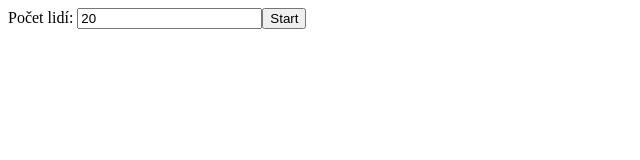
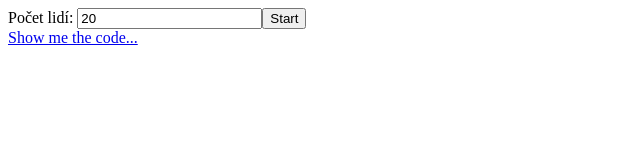
Before and after one commit to pavlix/networking, a plain HTML site: page index.html in a window 1280 px wide. Shown: the whole page, without its empty margins (0-640 px from the left). Drawn offline with Linux system fonts and the light colour scheme.

Commit message:
add link to the source code

```diff
--- a/index.html
+++ b/index.html
@@ -12,6 +12,7 @@
         <div>Počet lidí: <input id="number_of_people" type="number" value="20"></div>
         <div><button onclick="submit_number_of_people()">Start</button></div>
     </div>
+    <div><a href="https://github.com/pavlix/networking/">Show me the code...</a></div>
 </body>
 
 </html>
```
